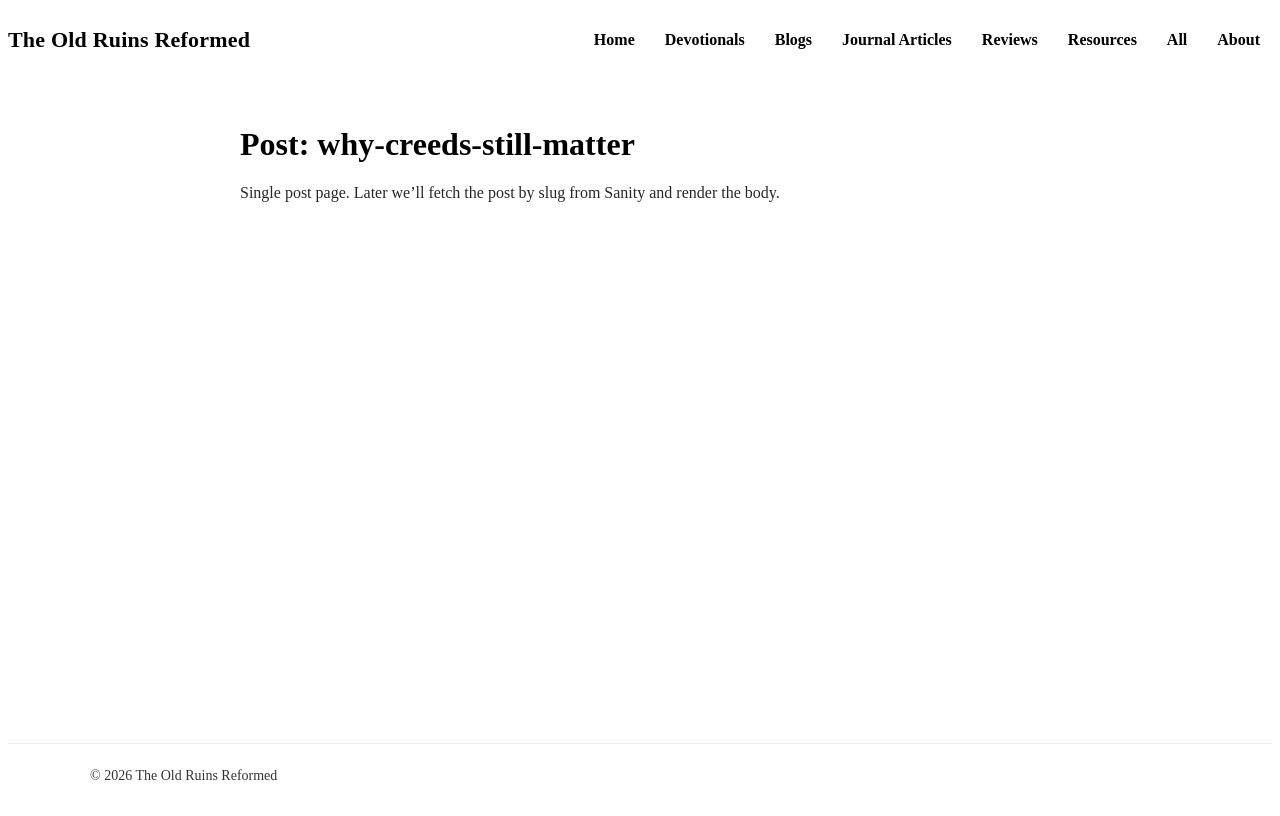
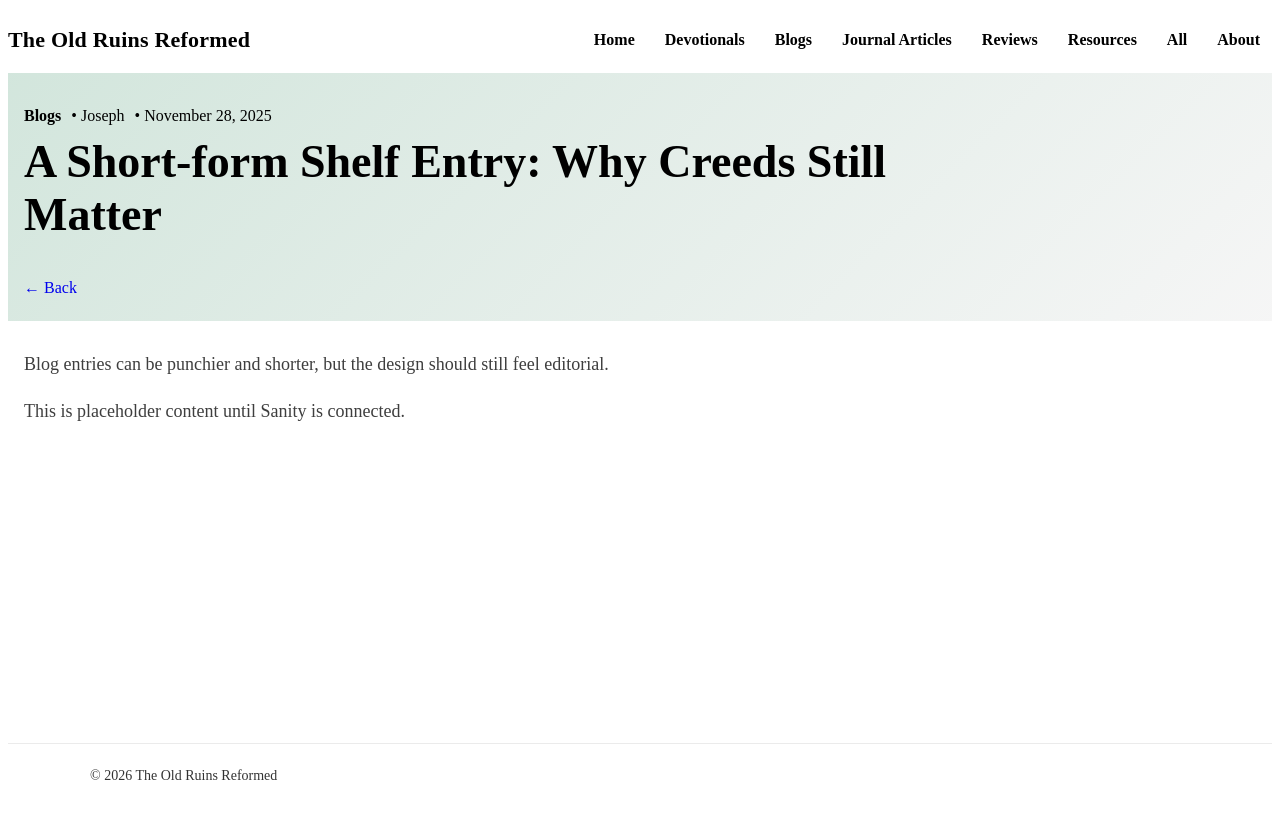
Before and after one commit to Arcarius41/old-ruins-reformed, a React (Vite) app: page /article/why-creeds-still-matter in a window 1280 px wide. Built offline with nearby package versions, Linux system fonts and the light colour scheme.

Commit message:
Added slug-based routing for categories and posts

```diff
--- a/src/index.css
+++ b/src/index.css
@@ -247,3 +247,21 @@ html {
   opacity: 0.92;
   max-width: 42rem;
 }
+/* Simple readable article typography */
+.prose {
+  font-size: 18px;
+  line-height: 1.75;
+  color: var(--text);
+}
+
+.prose p {
+  margin: 0 0 16px 0;
+  color: rgba(20, 20, 20, 0.82);
+}
+
+.prose h2 {
+  margin: 28px 0 12px 0;
+  font-family: var(--serif);
+  font-size: 26px;
+  line-height: 1.2;
+}
--- a/src/pages/Category.tsx
+++ b/src/pages/Category.tsx
@@ -1,14 +1,125 @@
-import { useParams } from "react-router-dom";
+import { Link, useParams } from "react-router-dom";
+import ArticleCard from "../components/ArticleCard";
+import type { PostPreview } from "../components/ArticleCard";
+
+const mockPosts: PostPreview[] = [
+  {
+    title: "Recovering the Reformed Imagination",
+    slug: "recovering-the-reformed-imagination",
+    categorySlug: "journal-articles",
+    categoryLabel: "Journal Articles",
+    author: "Joseph",
+    publishedAt: "2026-01-02",
+    excerpt:
+      "A short opening that previews the thesis. This is where Joseph’s voice comes through in a calm, confident way. The card layout should feel inviting and readable.",
+    coverColor: "linear-gradient(135deg, rgba(156,199,178,0.75), rgba(20,20,20,0.08))",
+  },
+  {
+    title: "Mid-Week Musings: On Prayer and Attention",
+    slug: "mid-week-musings-prayer-and-attention",
+    categorySlug: "devotionals",
+    categoryLabel: "Devotionals",
+    author: "Joseph",
+    publishedAt: "2025-12-18",
+    excerpt:
+      "A devotional reflection that’s short, nourishing, and meant to be revisited. The homepage highlights newest across all categories by default.",
+    coverColor: "linear-gradient(135deg, rgba(156,199,178,0.55), rgba(20,20,20,0.05))",
+  },
+  {
+    title: "A Short-form Shelf Entry: Why Creeds Still Matter",
+    slug: "why-creeds-still-matter",
+    categorySlug: "blogs",
+    categoryLabel: "Blogs",
+    author: "Joseph",
+    publishedAt: "2025-11-28",
+    excerpt:
+      "A blog-style piece: punchier, shorter, and written for quick reading—still cleanly organized under the category tabs.",
+    coverColor: "linear-gradient(135deg, rgba(156,199,178,0.45), rgba(20,20,20,0.04))",
+  },
+];
+
+const categoryMeta: Record<
+  string,
+  { label: string; description: string }
+> = {
+  devotionals: {
+    label: "Devotionals",
+    description: "Short reflections aimed at attention, prayer, and daily faithfulness.",
+  },
+  blogs: {
+    label: "Blogs",
+    description: "Short-form writing—clear, practical, and meant for quick reading.",
+  },
+  "journal-articles": {
+    label: "Journal Articles",
+    description: "Longer-form pieces with more structure, citations, and careful argumentation.",
+  },
+  reviews: {
+    label: "Reviews",
+    description: "Books, essays, or media—summarized and evaluated with clarity.",
+  },
+  resources: {
+    label: "Resources",
+    description: "Helpful links, reading lists, and recommendations for study.",
+  },
+};
 
 export default function Category() {
   const { slug } = useParams();
 
+  const meta = slug ? categoryMeta[slug] : undefined;
+
+  const label = meta?.label ?? (slug ? slug.replaceAll("-", " ") : "Category");
+  const description =
+    meta?.description ??
+    "Posts in this category. (This description will come from the CMS later.)";
+
+  const posts = slug ? mockPosts.filter((p) => p.categorySlug === slug) : [];
+
   return (
-    <div style={{ maxWidth: 1100, margin: "0 auto", padding: "2rem 1rem" }}>
-      <h1 style={{ textTransform: "capitalize" }}>{slug?.replaceAll("-", " ")}</h1>
-      <p style={{ maxWidth: 750, opacity: 0.85 }}>
-        This page will show posts filtered by category: <strong>{slug}</strong>.
-      </p>
+    <div>
+      {/* Category header */}
+      <section style={{ borderBottom: "1px solid var(--border)" }}>
+        <div className="container" style={{ padding: "34px 16px 24px 16px" }}>
+          <div className="small-muted" style={{ display: "flex", gap: 10, flexWrap: "wrap" }}>
+            <Link to="/" style={{ textDecoration: "none" }}>
+              Home
+            </Link>
+            <span>•</span>
+            <Link to="/articles" style={{ textDecoration: "none" }}>
+              All
+            </Link>
+          </div>
+
+          <h1 style={{ marginTop: 10, fontFamily: "var(--serif)", fontSize: 44 }}>
+            {label}
+          </h1>
+
+          <p style={{ marginTop: 10, color: "var(--muted)", maxWidth: 760 }}>
+            {description}
+          </p>
+        </div>
+      </section>
+
+      {/* Category posts */}
+      <section className="container" style={{ padding: "24px 16px 56px 16px" }}>
+        {posts.length === 0 ? (
+          <div className="card" style={{ padding: 18 }}>
+            <p style={{ margin: 0, color: "var(--muted)" }}>
+              No posts yet in <strong>{label}</strong>.
+            </p>
+            <p style={{ marginTop: 10 }} className="small-muted">
+              Once Sanity is connected, this will populate automatically.
+            </p>
+          </div>
+        ) : (
+          <div style={{ display: "grid", gap: 16 }}>
+            {posts.map((p) => (
+              <ArticleCard key={p.slug} post={p} />
+            ))}
+          </div>
+        )}
+      </section>
     </div>
   );
 }
--- a/src/pages/Post.tsx
+++ b/src/pages/Post.tsx
@@ -1,14 +1,127 @@
-import { useParams } from "react-router-dom";
+import { Link, useParams } from "react-router-dom";
+
+type MockPost = {
+  title: string;
+  slug: string;
+  categorySlug: string;
+  categoryLabel: string;
+  author: string;
+  publishedAt: string;
+  coverColor?: string;
+  body: Array<{ type: "p" | "h2"; text: string }>;
+};
+
+const mockPosts: MockPost[] = [
+  {
+    title: "Recovering the Reformed Imagination",
+    slug: "recovering-the-reformed-imagination",
+    categorySlug: "journal-articles",
+    categoryLabel: "Journal Articles",
+    author: "Joseph",
+    publishedAt: "2026-01-02",
+    coverColor: "linear-gradient(135deg, rgba(156,199,178,0.75), rgba(20,20,20,0.08))",
+    body: [
+      { type: "p", text: "This is placeholder content. Later, this will come from Sanity as rich text." },
+      { type: "p", text: "For now, we’re building the layout: readable typography, spacing, and a simple structure." },
+      { type: "h2", text: "A Second Heading" },
+      { type: "p", text: "More placeholder text to show how a longer article will feel on the page." },
+    ],
+  },
+  {
+    title: "Mid-Week Musings: On Prayer and Attention",
+    slug: "mid-week-musings-prayer-and-attention",
+    categorySlug: "devotionals",
+    categoryLabel: "Devotionals",
+    author: "Joseph",
+    publishedAt: "2025-12-18",
+    coverColor: "linear-gradient(135deg, rgba(156,199,178,0.55), rgba(20,20,20,0.05))",
+    body: [
+      { type: "p", text: "A devotional entry typically reads shorter and calmer. This layout should support both." },
+      { type: "p", text: "Later, Joseph will paste his devotional text into the CMS and it will render here." },
+    ],
+  },
+  {
+    title: "A Short-form Shelf Entry: Why Creeds Still Matter",
+    slug: "why-creeds-still-matter",
+    categorySlug: "blogs",
+    categoryLabel: "Blogs",
+    author: "Joseph",
+    publishedAt: "2025-11-28",
+    coverColor: "linear-gradient(135deg, rgba(156,199,178,0.45), rgba(20,20,20,0.04))",
+    body: [
+      { type: "p", text: "Blog entries can be punchier and shorter, but the design should still feel editorial." },
+      { type: "p", text: "This is placeholder content until Sanity is connected." },
+    ],
+  },
+];
+
+function formatDate(iso: string) {
+  const d = new Date(iso);
+  if (Number.isNaN(d.getTime())) return iso;
+  return d.toLocaleDateString(undefined, { year: "numeric", month: "long", day: "numeric" });
+}
 
 export default function Post() {
   const { slug } = useParams();
 
+  const post = mockPosts.find((p) => p.slug === slug);
+
+  if (!post) {
+    return (
+      <div className="container" style={{ padding: "34px 16px 54px 16px", maxWidth: 900 }}>
+        <h1 style={{ fontFamily: "var(--serif)" }}>Post not found</h1>
+        <p className="small-muted">We couldn’t find “{slug}”.</p>
+        <div style={{ marginTop: 16 }}>
+          <Link to="/articles" className="btn" style={{ textDecoration: "none" }}>
+            Back to Articles
+          </Link>
+        </div>
+      </div>
+    );
+  }
+
   return (
-    <div style={{ maxWidth: 800, margin: "0 auto", padding: "2rem 1rem" }}>
-      <h1>Post: {slug}</h1>
-      <p style={{ opacity: 0.85 }}>
-        Single post page. Later we’ll fetch the post by slug from Sanity and render the body.
-      </p>
+    <div>
+      {/* Cover */}
+      <section
+        style={{
+          borderBottom: "1px solid var(--border)",
+          background: post.coverColor ?? "linear-gradient(135deg, rgba(156,199,178,0.5), rgba(20,20,20,0.05))",
+        }}
+      >
+        <div className="container" style={{ padding: "34px 16px 24px 16px" }}>
+          <div className="small-muted" style={{ display: "flex", gap: 10, flexWrap: "wrap" }}>
+            <Link
+              to={`/category/${post.categorySlug}`}
+              style={{ textDecoration: "none", fontWeight: 800, color: "var(--accent-strong)" }}
+            >
+              {post.categoryLabel}
+            </Link>
+            <span>• {post.author}</span>
+            <span>• {formatDate(post.publishedAt)}</span>
+          </div>
+
+          <h1 style={{ marginTop: 10, fontFamily: "var(--serif)", fontSize: 46, maxWidth: 920 }}>
+            {post.title}
+          </h1>
+
+          <div style={{ marginTop: 18 }}>
+            <Link to="/articles" className="btn" style={{ textDecoration: "none" }}>
+              ← Back
+            </Link>
+          </div>
+        </div>
+      </section>
+
+      {/* Body */}
+      <article className="container" style={{ padding: "28px 16px 60px 16px", maxWidth: 900 }}>
+        <div className="prose">
+          {post.body.map((block, idx) => {
+            if (block.type === "h2") return <h2 key={idx}>{block.text}</h2>;
+            return <p key={idx}>{block.text}</p>;
+          })}
+        </div>
+      </article>
     </div>
   );
 }
```
